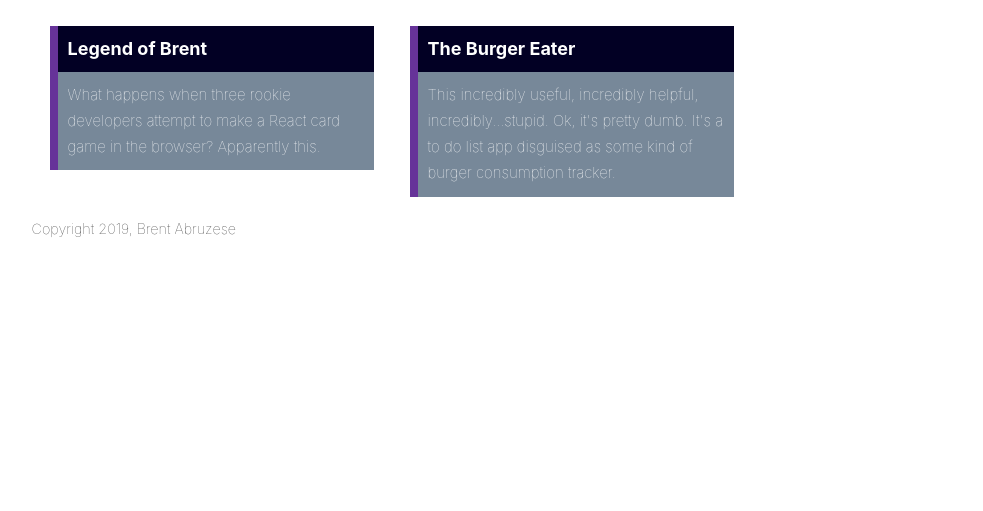
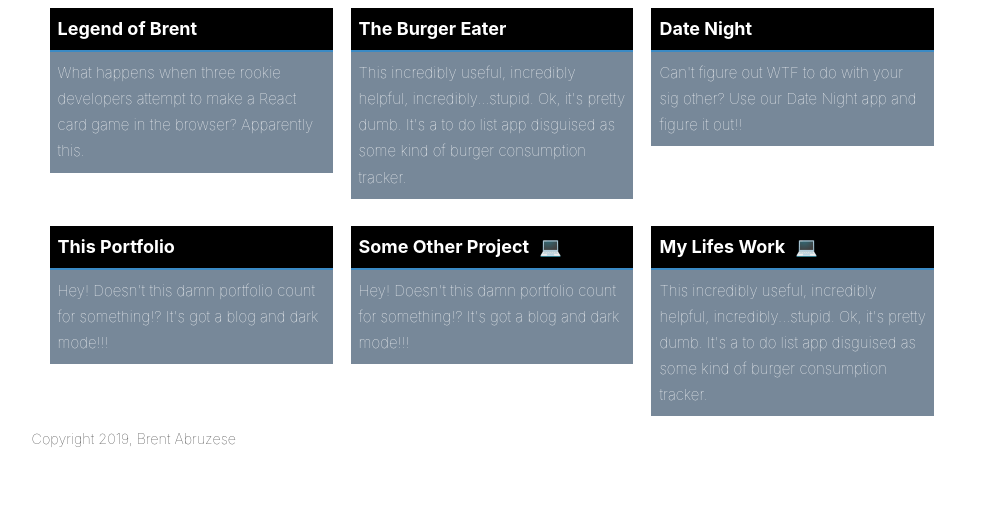
Before and after one commit to coderbrent/gatsby-portfolio, a Gatsby site: page /portfolio in a window 1280 px wide. Shown: the part 289-800 px from the top of the page, without its empty margins (148-1131 px from the left). Built offline with nearby package versions, Linux system fonts and the light colour scheme; Gatsby itself is replaced by a stand-in of ours.

Commit message:
layout adjustments etc.

```diff
--- a/src/components/card/card.css
+++ b/src/components/card/card.css
@@ -1,17 +1,21 @@
+.card-grid {
+  display: grid;
+  grid-template-columns: repeat(3, 2fr);
+  gap: 1em;
+  margin-left: 1rem;
+  margin-right: 1rem;
+}
+
 .card {
-  margin: 1rem;
+  margin-bottom: .5em;
 }
 
 .card-header {
-  border-left: 8px rebeccapurple solid;
-  background: rgb(2,0,36);
-  background-color: linear-gradient(90deg, rgba(2,0,36,1) 0%, rgba(9,9,121,1) 28%, rgba(107,4,197,1) 69%, rgba(181,0,255,1) 100%);
-  width: 18rem;
-  max-height: 50px;
-  color: black;
+  border-left: 10px black;
+  background-color: black;
   font-size: smaller;
-  margin: 0 auto;
-  padding: 10px;
+  padding: 8px;
+  min-width: 100%;
 }
 
 .card-title {
@@ -21,12 +25,102 @@
 }
 
 .card-body {
-  border-left: 8px solid rebeccapurple;
+  animation-name: borderPhaser;
+  animation-duration: 3s;
+  animation-iteration-count: infinite;
+  animation-direction: alternate;
+  border-top: 2px solid rebeccapurple;
   background-color: lightslategray;
-  width: 18rem;
-  max-height: 175px;
   color: white;
   font-size: smaller;
-  margin: 0 auto;
-  padding: 10px;
+  padding: 8px;
 }
+
+.card-img {
+  width: 175px;
+  height: 100px;
+}
+
+@keyframes borderPhaser {
+  from {
+    border-top-color: aqua;
+  }
+
+  to {
+    border-top-color: rebeccapurple;
+  }
+}
+
+@-webkit-keyframes flipInX {
+  from {
+    -webkit-transform: perspective(400px) rotate3d(1, 0, 0, 90deg);
+    transform: perspective(400px) rotate3d(1, 0, 0, 90deg);
+    -webkit-animation-timing-function: ease-in;
+    animation-timing-function: ease-in;
+    opacity: 0;
+  }
+
+  40% {
+    -webkit-transform: perspective(400px) rotate3d(1, 0, 0, -20deg);
+    transform: perspective(400px) rotate3d(1, 0, 0, -20deg);
+    -webkit-animation-timing-function: ease-in;
+    animation-timing-function: ease-in;
+  }
+
+  60% {
+    -webkit-transform: perspective(400px) rotate3d(1, 0, 0, 10deg);
+    transform: perspective(400px) rotate3d(1, 0, 0, 10deg);
+    opacity: 1;
+  }
+
+  80% {
+    -webkit-transform: perspective(400px) rotate3d(1, 0, 0, -5deg);
+    transform: perspective(400px) rotate3d(1, 0, 0, -5deg);
+  }
+
+  to {
+    -webkit-transform: perspective(400px);
+    transform: perspective(400px);
+  }
+}
+
+@keyframes flipInX {
+  from {
+    -webkit-transform: perspective(400px) rotate3d(1, 0, 0, 90deg);
+    transform: perspective(400px) rotate3d(1, 0, 0, 90deg);
+    -webkit-animation-timing-function: ease-in;
+    animation-timing-function: ease-in;
+    opacity: 0;
+  }
+
+  40% {
+    -webkit-transform: perspective(400px) rotate3d(1, 0, 0, -20deg);
+    transform: perspective(400px) rotate3d(1, 0, 0, -20deg);
+    -webkit-animation-timing-function: ease-in;
+    animation-timing-function: ease-in;
+  }
+
+  60% {
+    -webkit-transform: perspective(400px) rotate3d(1, 0, 0, 10deg);
+    transform: perspective(400px) rotate3d(1, 0, 0, 10deg);
+    opacity: 1;
+  }
+
+  80% {
+    -webkit-transform: perspective(400px) rotate3d(1, 0, 0, -5deg);
+    transform: perspective(400px) rotate3d(1, 0, 0, -5deg);
+  }
+
+  to {
+    -webkit-transform: perspective(400px);
+    transform: perspective(400px);
+  }
+}
+
+.flipInX {
+  -webkit-backface-visibility: visible !important;
+  backface-visibility: visible !important;
+  -webkit-animation-name: flipInX;
+  animation-name: flipInX;
+  animation-duration: 1s;
+}
--- a/src/components/card/card.js
+++ b/src/components/card/card.js
@@ -1,15 +1,23 @@
 import React from 'react'
 import '../card/card.css'
 
-const Card = ({ name, date, img, site, github, desc }) => (
+const Card = ({ name, date, img, site, github, desc, stack }) => {
+
+return (
   <>
-  <div className="card">
-    <div className="card-header" style={{ display: 'inline-flex'}}>
-      <div className="card-title"> {name} </div>
-    </div>
+    <div className="card flipInX">
+      <div className="card-header" style={{ display: 'inline-flex'}}>
+        <div className="card-title"
+          style={{
+            display: 'inline-flex'}}>
+              {name} { !stack ? null : <div style={{paddingLeft: 10}}>💻</div>}
+
+        </div>
+      </div>
       <div className="card-body"> {desc} </div>
     </div>
   </>
-)
+  )
+}
 
 export default Card;
--- a/src/components/layout.css
+++ b/src/components/layout.css
@@ -621,45 +621,6 @@ pre tt:after {
   }
 }
 
-.nav-links {
-  animation-duration: 5s;
-  animation-iteration-count: infinite;
-  animation-direction: alternate-reverse;
-  animation-name: fillIn;
-  text-decoration: none;
-  color: white;
-}
-
-@keyframes fillIn {
-  from {
-    color: aqua;
-  }
-
-  to {
-    color: rebeccapurple;
-  }
-}
-
-.nav-links:hover {
-  animation-duration: 5s;
-  animation-iteration-count: initial;
-  animation-name: slider;
-}
-
-@keyframes slider {
-  from {
-    border-bottom-color: rebeccapurple;
-    border-bottom-style: solid;
-    border-bottom-width: 0px;
-  }
-
-  to {
-    border-bottom-color: rebeccapurple;
-    border-bottom-style: solid;
-    border-bottom-width: 5px;
-  }
-}
-
 .heading {
   font-family: -apple-system, BlinkMacSystemFont, Segoe UI, Roboto, Oxygen,
   Ubuntu, Cantarell, Fira Sans, Droid Sans, Helvetica Neue, sans-serif;
@@ -669,14 +630,14 @@ pre tt:after {
   color: #222;
 }
 
-.container {
+.about-container {
   display: grid;
-  grid-template-columns: 15% 70% 15%;
-  grid-column-gap: .5em;
+  grid-template-columns: 70% 30%;
+  grid-gap: .5em;
   margin-bottom: 3rem;
   margin-right: 3rem;
 }
 
-.gradientBackground {
-  background-image: linear-gradient( 135deg, #81FBB8 10%, #81fb81 25%, rgb(10, 231, 243) 100%);
+.about-content {
+  background: #eee;
 }
--- a/src/components/menu.js
+++ b/src/components/menu.js
@@ -8,7 +8,8 @@ const Menu = () => (
       background: 'black',
       paddingTop: '10px',
       marginBottom: '0',
-      fontFamily: 'futura',
+      fontFamily: 'roboto',
+      fontWeight: 'light'
     }}>
 
     <ul
@@ -34,12 +35,8 @@ const Menu = () => (
         <Link className="nav-links" to="/blog">toggle light</Link>
       </li>
     </ul>
-    </div>
-
-
-
+  </div>
   </>
-
 )
 
 export default Menu;
--- a/src/data/projects.json
+++ b/src/data/projects.json
@@ -16,5 +16,51 @@
     "img": "https://www.whatever.com",
     "site": "https://www.whatever.com",
     "github": "https://github.com/coderbrent/whatever"
+  },
+  {
+    "id": 3,
+    "name": "Date Night",
+    "date": "whenever",
+    "desc": "Can't figure out WTF to do with your sig other? Use our Date Night app and figure it out!!",
+    "img": "/Users/brentabruzese/Desktop/projects/gatsby-portfolio/src/images/datenite.jpg",
+    "site": "https://somramnani.github.io/Date-Night/",
+    "github": "https://github.com/coderbrent/whatever"
+  },
+  {
+    "id": 4,
+    "name": "This Portfolio",
+    "date": "whenever",
+    "desc": "Hey! Doesn't this damn portfolio count for something!? It's got a blog and dark mode!!!",
+    "img": "/Users/brentabruzese/Desktop/projects/gatsby-portfolio/src/images/datenite.jpg",
+    "site": "https://somramnani.github.io/Date-Night/",
+    "github": "https://github.com/coderbrent/whatever"
+  },
+  {
+    "id": 5,
+    "name": "Some Other Project",
+    "date": "whenever",
+    "desc": "Hey! Doesn't this damn portfolio count for something!? It's got a blog and dark mode!!!",
+    "img": "/Users/brentabruzese/Desktop/projects/gatsby-portfolio/src/images/datenite.jpg",
+    "site": "https://somramnani.github.io/Date-Night/",
+    "github": "",
+    "stack": {
+      "react": true,
+      "node": true,
+      "mongo": true
+    }
+  },
+  {
+    "id": 6,
+    "name": "My Lifes Work",
+    "date": "whenever",
+    "desc": "This incredibly useful, incredibly helpful, incredibly...stupid. Ok, it's pretty dumb. It's a to do list app disguised as some kind of burger consumption tracker.",
+    "img": "/Users/brentabruzese/Desktop/projects/gatsby-portfolio/src/images/datenite.jpg",
+    "site": "https://somramnani.github.io/Date-Night/",
+    "github": "",
+    "stack": {
+      "react": true,
+      "node": true,
+      "mongo": true
+    }
   }
 ]
--- a/src/pages/portfolio.js
+++ b/src/pages/portfolio.js
@@ -10,16 +10,17 @@ const PortfolioPage = () => {
       <SEO title="Portfolio" />
       <Layout>
         <h3 className="heading">Some work I've done...</h3>
-          <div style={{ display: 'inline-flex'}}>
+        <div className="card-grid">
           { Projects.map(project => {
             return <Card
               key={project.id}
               desc={project.desc}
               name={project.name}
               date={project.date}
+              stack={project.stack}
             />
           })}
-          </div>
+        </div>
       </Layout>
     </>
   )
```
Also changed, not shown: src/components/menu.css (added, +34 -0 lines), src/pages/index.js (+2 -5 lines), src/images/datenite.jpg (added).
